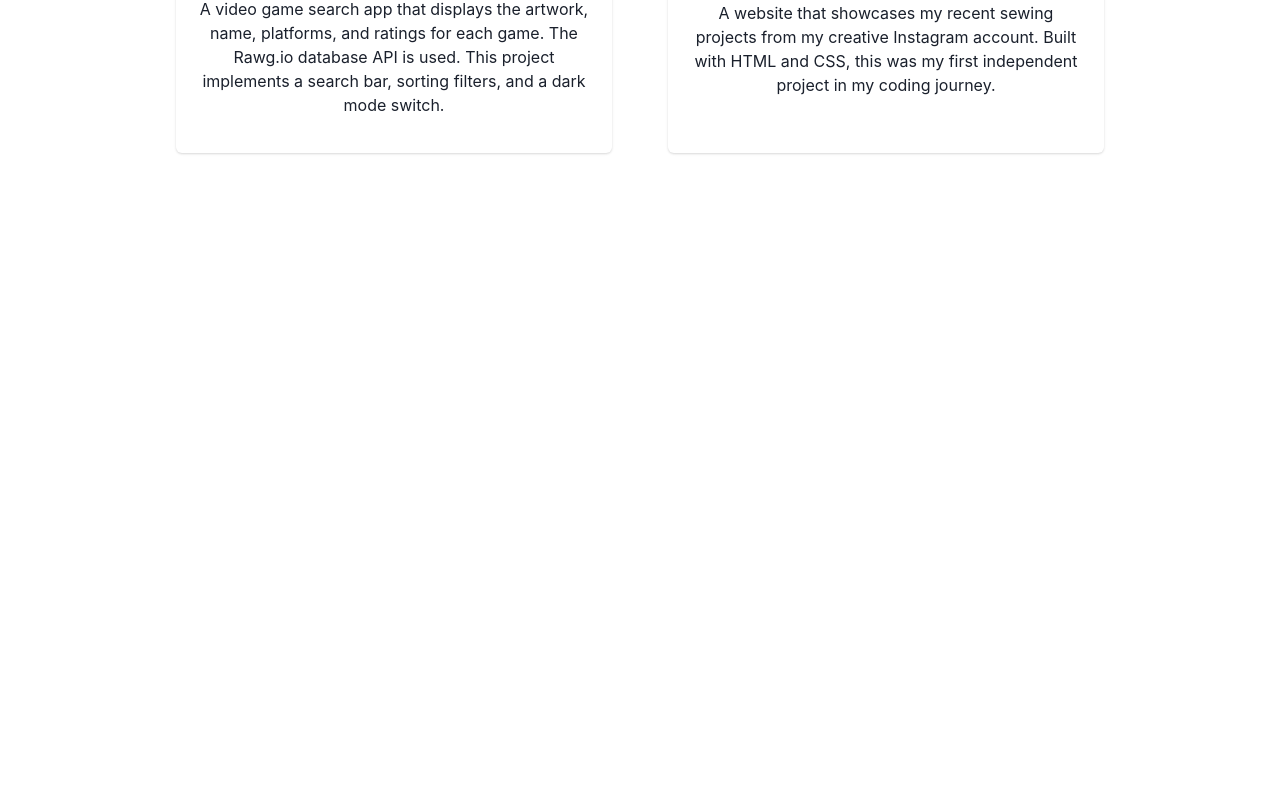
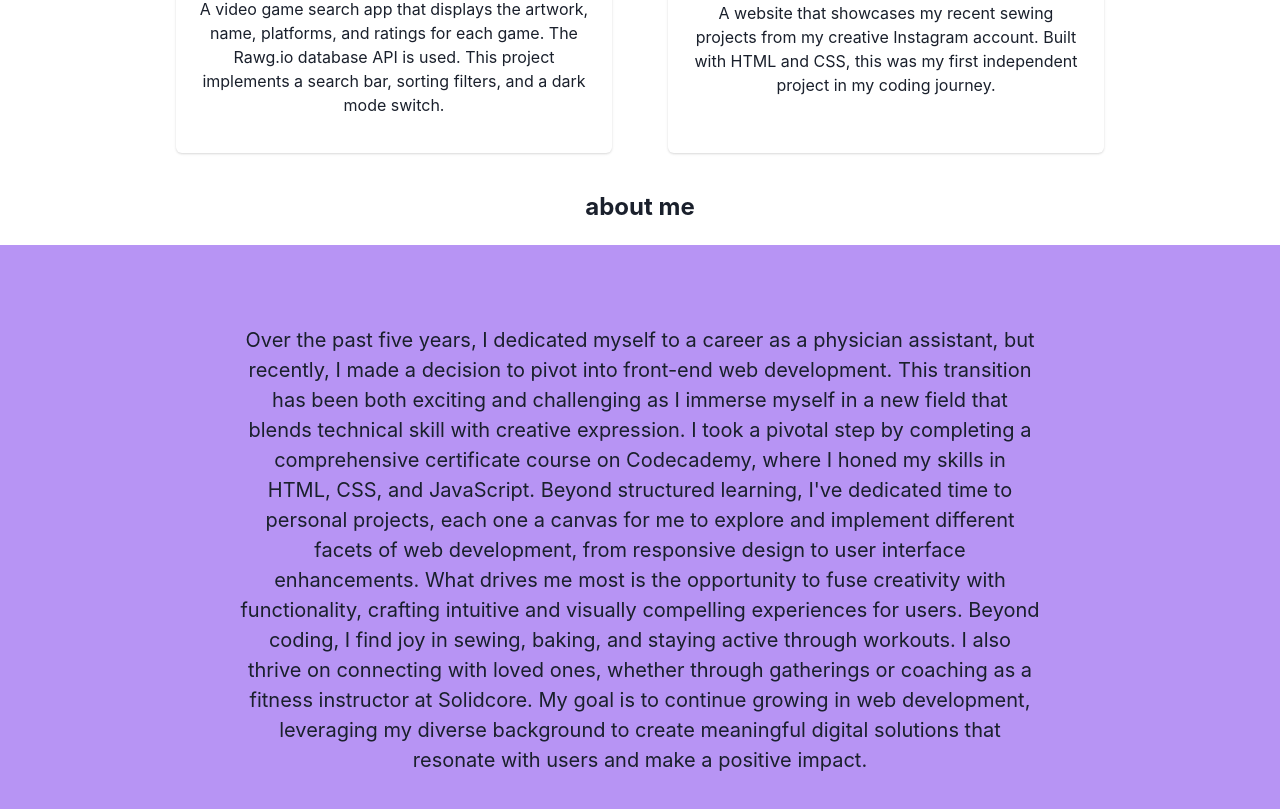
Before and after one commit to kailaburgin/portfolio, a React (Vite) app: page / in a window 1280 px wide. Shown: the part 1312-2121 px from the top of the page. Before the commit the page ends 1481 px from the top, so only its background shows below. Built offline with nearby package versions, Linux system fonts and the light colour scheme.

Commit message:
added About section with text and image. margins and image breakpoint working as expected

```diff
--- a/src/App.jsx
+++ b/src/App.jsx
@@ -10,7 +10,7 @@ function App() {
       <NavBar />
       <Intro />
       <Projects />
-      {/* <About /> */}
+      <About />
     </>
   );
 }
--- a/src/components/About.jsx
+++ b/src/components/About.jsx
@@ -1,39 +1,57 @@
-import { Box, Flex, Heading, Text, VStack } from "@chakra-ui/react";
+import {
+  Box,
+  Flex,
+  HStack,
+  Heading,
+  Hide,
+  Image,
+  Show,
+  Text,
+  VStack,
+} from "@chakra-ui/react";
 import React from "react";
 
 const About = () => {
   return (
-    <VStack
-      alignContent="center"
-      mt="100px"
-      mb="100px"
-      pl="450px"
-      pr="450px"
-      pt="100px"
-      pb="100px"
-      textAlign="justify"
-    >
-      <Heading as="h2">about</Heading>
-      <Text fontSize="xl" mt="24px">
-        Over the past five years, I dedicated myself to a career as a physician
-        assistant, but recently, I made a decision to pivot into front-end web
-        development. This transition has been both exciting and challenging as I
-        immerse myself in a new field that blends technical skill with creative
-        expression. I took a pivotal step by completing a comprehensive
-        certificate course on Codecademy, where I honed my skills in HTML, CSS,
-        and JavaScript. Beyond structured learning, I've dedicated time to
-        personal projects, each one a canvas for me to explore and implement
-        different facets of web development, from responsive design to user
-        interface enhancements. What drives me most is the opportunity to fuse
-        creativity with functionality, crafting intuitive and visually
-        compelling experiences for users. Beyond coding, I find joy in sewing,
-        baking, and staying active through workouts. I also thrive on connecting
-        with loved ones, whether through gatherings or coaching as a fitness
-        instructor at Solidcore. My goal is to continue growing in web
-        development, leveraging my diverse background to create meaningful
-        digital solutions that resonate with users and make a positive impact.
-      </Text>
-    </VStack>
+    <Box textAlign="center">
+      <Box mt={5} mb={5}>
+        <Text as="b" fontSize="24px">
+          about me
+        </Text>
+      </Box>
+      <Box bg="purple.300" p={20}>
+        <HStack
+          mr={{ sm: 20, md: 20, lg: 20, xl: 40 }}
+          ml={{ sm: 20, md: 20, lg: 20, xl: 40 }}
+          spacing={40}
+        >
+          <Text fontSize="xl">
+            Over the past five years, I dedicated myself to a career as a
+            physician assistant, but recently, I made a decision to pivot into
+            front-end web development. This transition has been both exciting
+            and challenging as I immerse myself in a new field that blends
+            technical skill with creative expression. I took a pivotal step by
+            completing a comprehensive certificate course on Codecademy, where I
+            honed my skills in HTML, CSS, and JavaScript. Beyond structured
+            learning, I've dedicated time to personal projects, each one a
+            canvas for me to explore and implement different facets of web
+            development, from responsive design to user interface enhancements.
+            What drives me most is the opportunity to fuse creativity with
+            functionality, crafting intuitive and visually compelling
+            experiences for users. Beyond coding, I find joy in sewing, baking,
+            and staying active through workouts. I also thrive on connecting
+            with loved ones, whether through gatherings or coaching as a fitness
+            instructor at Solidcore. My goal is to continue growing in web
+            development, leveraging my diverse background to create meaningful
+            digital solutions that resonate with users and make a positive
+            impact.
+          </Text>
+          <Show breakpoint="(min-width: 2000px)">
+            <Image src="../public/coding.jpg" borderRadius="8px" />
+          </Show>
+        </HStack>
+      </Box>
+    </Box>
   );
 };
 
```
Also changed, not shown: public/coding.jpg (added).
